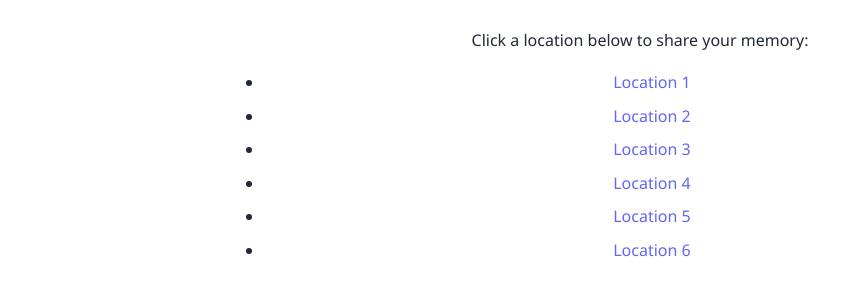
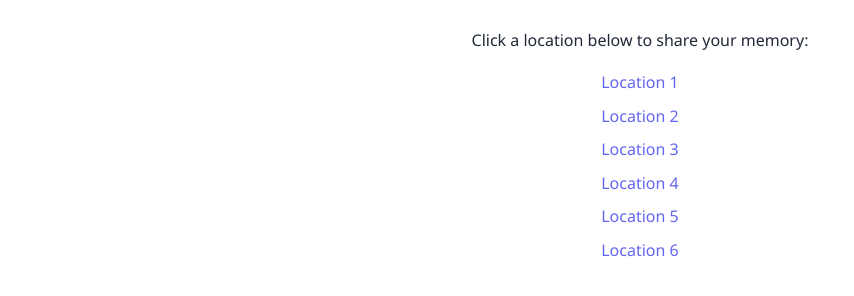
Before and after one commit to jengearin/mosaic-website, a Next.js app: page / in a window 1280 px wide. Shown: the part 204-500 px from the top of the page, without its empty margins (0-854 px from the left). Built offline with nearby package versions, Linux system fonts and the light colour scheme.

Commit message:
Removed bullet points

```diff
--- a/app/page.js
+++ b/app/page.js
@@ -8,7 +8,7 @@ export default function Home() {
         <p className="text-lg mb-8 text-center text-gray-700">
           Click a location below to share your memory:
         </p>
-        <ul className="list-none space-y-4">
+        <ul className="no-bullets space-y-4">
           {[1, 2, 3, 4, 5, 6].map((num) => (
             <li key={num}>
               <Link
```
